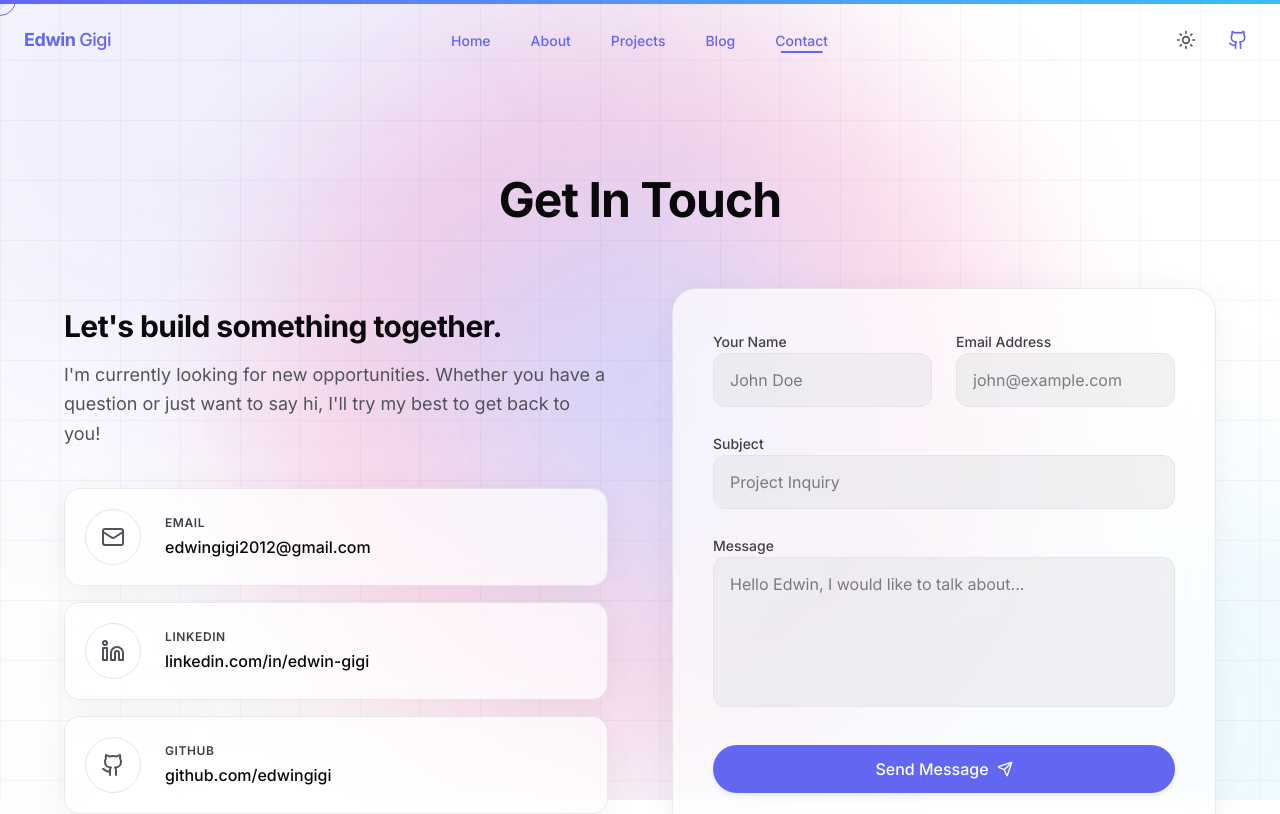
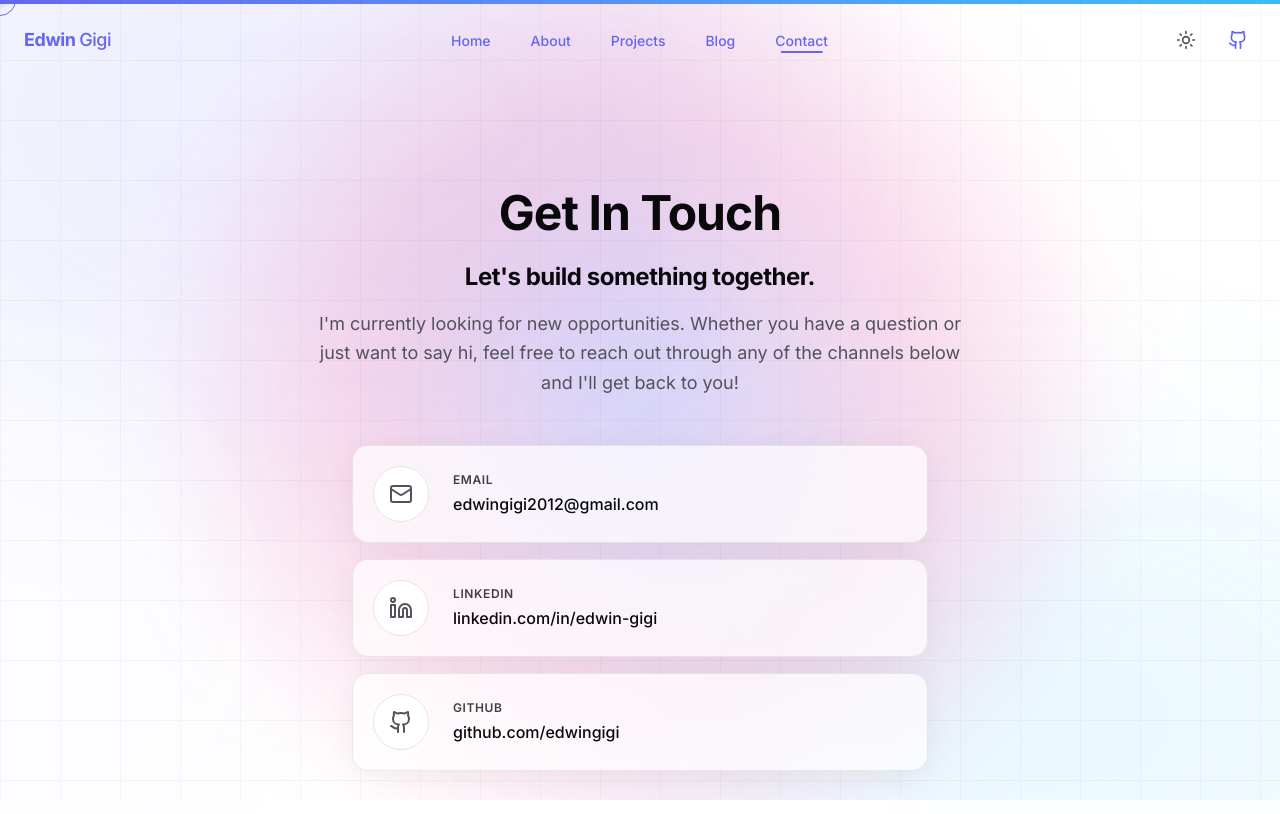
Before and after one commit to EdwinGigi/EdwinGigi.github.io, a React (Vite) app in the folder frontend/: page /contact in a window 1280 px wide. Shown: the top 814 px of the page. Built offline with nearby package versions, Linux system fonts and the light colour scheme.

Commit message:
refactor: remove mock contact form and centralize contact links

```diff
--- a/frontend/src/pages/Contact.jsx
+++ b/frontend/src/pages/Contact.jsx
@@ -1,32 +1,12 @@
-import { useState } from 'react'
 import { motion } from 'framer-motion'
 import { Helmet } from 'react-helmet-async'
-import { Mail, CheckCircle, Send } from 'lucide-react'
+import { Mail } from 'lucide-react'
 import { Github, Linkedin } from '@/components/ui/icons'
-import { Button } from '@/components/ui/button'
 import portfolioData from '@/data/portfolio-data.json'
 
 const { contact } = portfolioData.profile
 
 export default function Contact() {
-  const [isSubmitting, setIsSubmitting] = useState(false)
-  const [isSuccess, setIsSuccess] = useState(false)
-
-  const handleSubmit = (e) => {
-    e.preventDefault()
-    setIsSubmitting(true)
-
-    // Simulate network request
-    setTimeout(() => {
-      setIsSubmitting(false)
-      setIsSuccess(true)
-      e.target.reset()
-
-      // Reset success message after 5 seconds
-      setTimeout(() => setIsSuccess(false), 5000)
-    }, 1500)
-  }
-
   const contactMethods = [
     {
       icon: Mail,
@@ -52,7 +32,7 @@ export default function Contact() {
   ]
 
   return (
-    <div className="min-h-screen px-6 py-12 pb-24 md:py-24 relative overflow-hidden">
+    <div className="min-h-screen px-6 py-12 pb-24 md:py-24 relative overflow-hidden flex flex-col items-center justify-center">
       <Helmet>
         <title>Contact — Edwin Gigi</title>
         <meta name="description" content="Get in touch with Edwin Gigi for software engineering opportunities and collaborations." />
@@ -62,7 +42,7 @@ export default function Contact() {
       <div className="glow-orb top-1/4 left-0 -translate-x-1/2 h-[600px] w-[600px] bg-primary/10" />
       <div className="glow-orb bottom-0 right-0 translate-x-1/3 translate-y-1/3 h-[600px] w-[600px] bg-accent/5" />
 
-      <div className="mx-auto max-w-6xl space-y-16 relative z-10">
+      <div className="mx-auto max-w-3xl space-y-12 relative z-10 w-full">
 
         {/* ── Header ── */}
         <motion.div
@@ -74,26 +54,22 @@ export default function Contact() {
           <h1 className="font-heading text-4xl font-bold tracking-tight text-text-primary md:text-5xl mb-6">
             Get In Touch
           </h1>
+          <h2 className="font-heading text-2xl font-bold text-text-secondary mb-4">
+            Let's build something together.
+          </h2>
+          <p className="text-lg text-text-muted leading-relaxed max-w-2xl mx-auto">
+            I'm currently looking for new opportunities. Whether you have a question or just want to say hi,
+            feel free to reach out through any of the channels below and I'll get back to you!
+          </p>
         </motion.div>
 
-        <div className="grid gap-12 lg:grid-cols-2 lg:gap-16">
-
-          {/* ── Left Column: Contact Info ── */}
+        {/* ── Contact Info ── */}
         <motion.div
-            initial={{ opacity: 0, x: -30 }}
-            animate={{ opacity: 1, x: 0 }}
-            transition={{ duration: 0.6, delay: 0.1 }}
-            className="flex flex-col justify-center"
+          initial={{ opacity: 0, y: 30 }}
+          animate={{ opacity: 1, y: 0 }}
+          transition={{ duration: 0.6, delay: 0.2 }}
+          className="space-y-4 max-w-xl mx-auto"
         >
-            <h2 className="font-heading text-3xl font-bold text-text-primary mb-4">
-              Let's build something together.
-            </h2>
-            <p className="text-lg text-text-muted mb-10 leading-relaxed">
-              I'm currently looking for new opportunities. Whether you have a question or just want to say hi,
-              I'll try my best to get back to you!
-            </p>
-
-            <div className="space-y-4">
           {contactMethods.map((method, idx) => {
             const Icon = method.icon
             return (
@@ -114,107 +90,9 @@ export default function Contact() {
               </motion.a>
             )
           })}
-            </div>
-          </motion.div>
-
-          {/* ── Right Column: Form ── */}
-          <motion.div
-            initial={{ opacity: 0, x: 30 }}
-            animate={{ opacity: 1, x: 0 }}
-            transition={{ duration: 0.6, delay: 0.2 }}
-          >
-            <div className="glass-panel p-8 md:p-10 border border-border rounded-3xl relative overflow-hidden h-full shadow-2xl shadow-primary/5">
-
-              {isSuccess ? (
-                <motion.div
-                  initial={{ opacity: 0, scale: 0.95 }}
-                  animate={{ opacity: 1, scale: 1 }}
-                  className="flex h-full min-h-[400px] flex-col items-center justify-center text-center"
-                >
-                  <div className="mb-6 rounded-full bg-primary/10 p-5">
-                    <CheckCircle className="h-16 w-16 text-primary" />
-                  </div>
-                  <h3 className="font-heading text-2xl font-bold text-text-primary mb-3">Message Sent!</h3>
-                  <p className="text-text-muted">Thanks for reaching out. I'll get back to you soon.</p>
-                  <Button
-                    variant="outline"
-                    className="mt-10 rounded-full"
-                    onClick={() => setIsSuccess(false)}
-                  >
-                    Send Another Message
-                  </Button>
-                </motion.div>
-              ) : (
-                <form onSubmit={handleSubmit} className="space-y-6 relative z-10">
-                  <div className="grid gap-6 sm:grid-cols-2">
-                    <div className="space-y-2">
-                      <label htmlFor="name" className="text-sm font-medium text-text-secondary">Your Name</label>
-                      <input
-                        type="text"
-                        id="name"
-                        required
-                        className="w-full rounded-xl border border-border bg-surface-hover/50 px-4 py-3.5 text-text-primary transition-all focus:border-primary focus:bg-surface focus:outline-none focus:ring-4 focus:ring-primary/10"
-                        placeholder="John Doe"
-                      />
-                    </div>
-                    <div className="space-y-2">
-                      <label htmlFor="email" className="text-sm font-medium text-text-secondary">Email Address</label>
-                      <input
-                        type="email"
-                        id="email"
-                        required
-                        className="w-full rounded-xl border border-border bg-surface-hover/50 px-4 py-3.5 text-text-primary transition-all focus:border-primary focus:bg-surface focus:outline-none focus:ring-4 focus:ring-primary/10"
-                        placeholder="john@example.com"
-                      />
-                    </div>
-                  </div>
-
-                  <div className="space-y-2">
-                    <label htmlFor="subject" className="text-sm font-medium text-text-secondary">Subject</label>
-                    <input
-                      type="text"
-                      id="subject"
-                      required
-                      className="w-full rounded-xl border border-border bg-surface-hover/50 px-4 py-3.5 text-text-primary transition-all focus:border-primary focus:bg-surface focus:outline-none focus:ring-4 focus:ring-primary/10"
-                      placeholder="Project Inquiry"
-                    />
-                  </div>
-
-                  <div className="space-y-2">
-                    <label htmlFor="message" className="text-sm font-medium text-text-secondary">Message</label>
-                    <textarea
-                      id="message"
-                      required
-                      rows={5}
-                      className="w-full resize-none rounded-xl border border-border bg-surface-hover/50 px-4 py-3.5 text-text-primary transition-all focus:border-primary focus:bg-surface focus:outline-none focus:ring-4 focus:ring-primary/10"
-                      placeholder="Hello Edwin, I would like to talk about..."
-                    />
-                  </div>
-
-                  <Button
-                    type="submit"
-                    className="w-full rounded-full h-12 shadow-md shadow-primary/10 mt-2"
-                    size="lg"
-                    disabled={isSubmitting}
-                  >
-                    {isSubmitting ? (
-                      <span className="flex items-center gap-2">
-                        <div className="h-4 w-4 animate-spin rounded-full border-2 border-white border-t-transparent" />
-                        Sending...
-                      </span>
-                    ) : (
-                      <span className="flex items-center gap-2">
-                        Send Message <Send className="h-4 w-4" />
-                      </span>
-                    )}
-                  </Button>
-                </form>
-              )}
-            </div>
         </motion.div>
 
       </div>
     </div>
-    </div>
   )
 }
```
Lines whose indentation alone changed are shown as unchanged.
